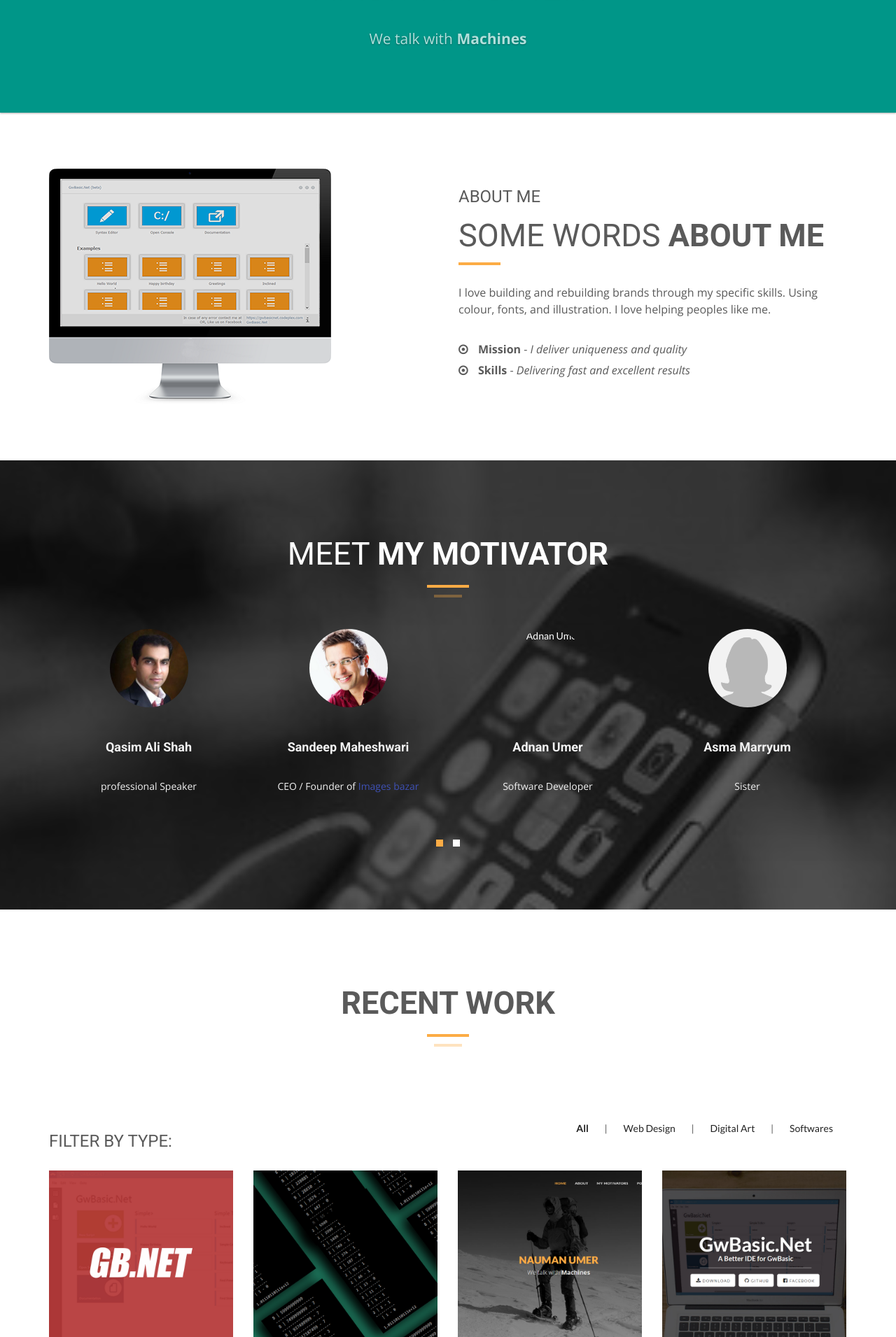
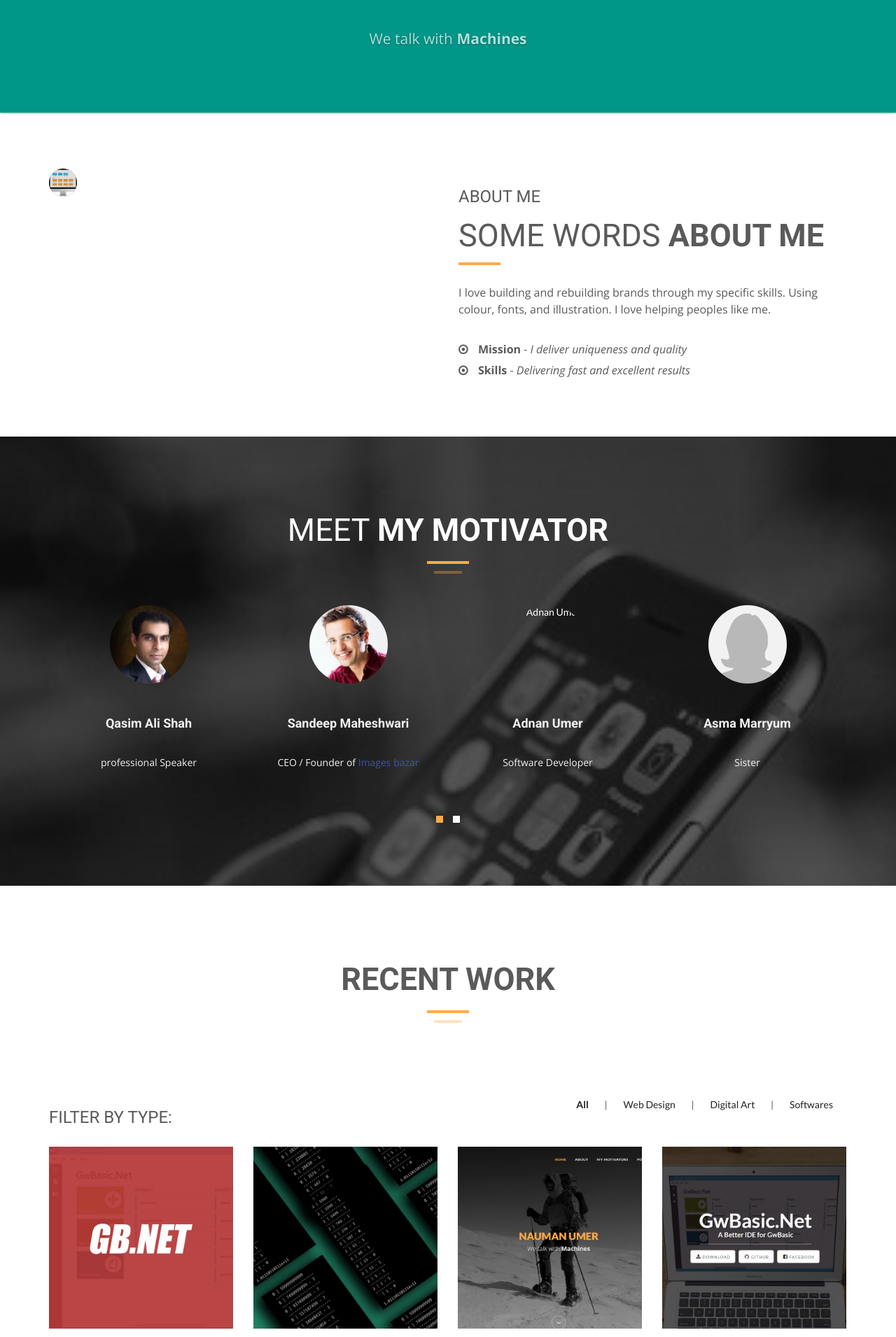
Before and after one commit to nmanumr/nmanumr.com, a Jekyll site: the page built from index.html, in a window 1280 px wide. Shown: the part 403-2314 px from the top of the page at 70% size. Built offline with Jekyll 4.4.1, drawn with Linux system fonts in a browser that asks for light colours; nearby versions of some CDN libraries.

Commit message:
Update index.html

```diff
--- a/index.html
+++ b/index.html
@@ -18,7 +18,7 @@
         <div class="container">
             <div class="row">
                 <div class="col-md-6">
-                    <img src="img/02.png" class="img-responsive">
+                    <img src="img/02.png" class="mdl-list__item-avatar img-responsive">
                 </div>
                 <div class="col-md-6">
                     <div class="about-text">
```
